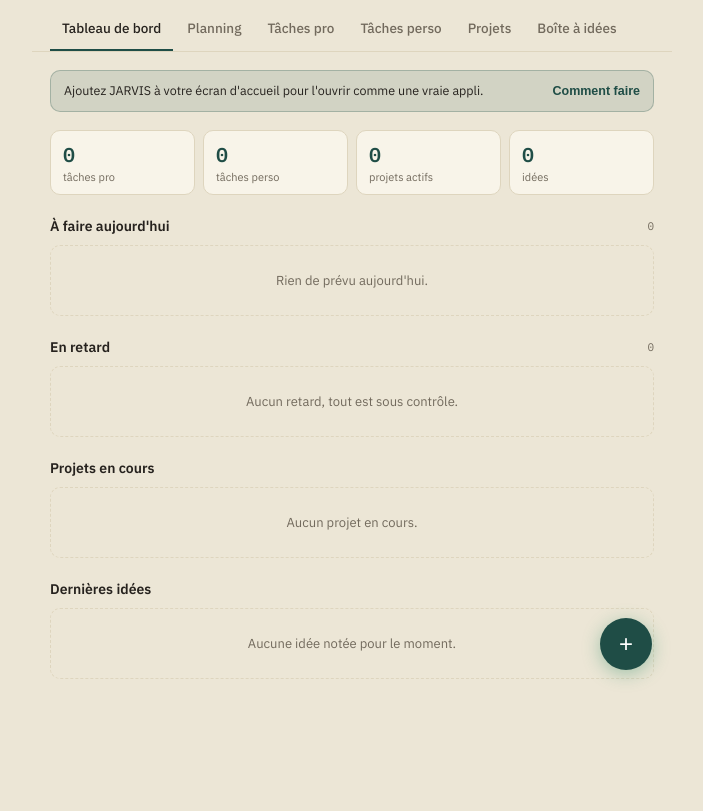
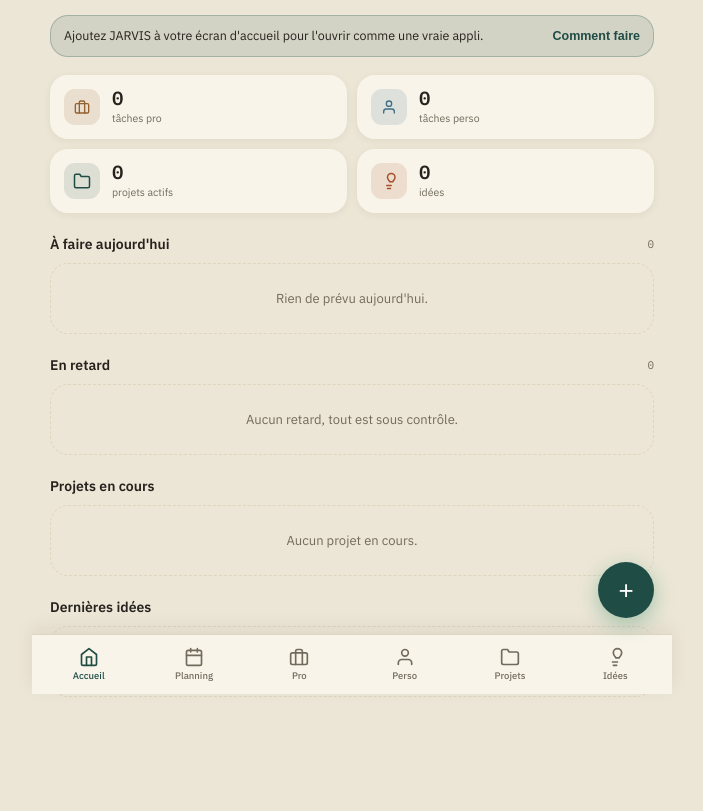
Before and after one commit to alexgatte-boop/JARVIS, a website: page index.html in a window 1280 px wide. Shown: the part 106-917 px from the top of the page, without its empty margins (288-991 px from the left). Before the commit the page ends 885 px from the top, so only its background shows below. Drawn offline with Linux system fonts and the light colour scheme; no server answers.

Commit message:
Add files via upload

```diff
--- a/index.html
+++ b/index.html
@@ -2,7 +2,7 @@
 <html lang="fr">
 <head>
 <meta charset="UTF-8">
-<meta name="viewport" content="width=device-width, initial-scale=1.0, viewport-fit=cover">
+<meta name="viewport" content="width=device-width, initial-scale=1.0, maximum-scale=1.0, user-scalable=no, viewport-fit=cover">
 <title>JARVIS</title>
 
 <meta name="apple-mobile-web-app-capable" content="yes">
@@ -36,8 +36,10 @@
     --banner-bg:#16332C;
     --banner-ink:#F3EEDD;
     --banner-ink-soft:rgba(243,238,221,.65);
-    --shadow: 0 1px 2px rgba(38,34,30,.06);
-    --radius: 10px;
+    --shadow: 0 4px 16px rgba(38,34,30,.08);
+    --shadow-sm: 0 2px 8px rgba(38,34,30,.06);
+    --radius: 18px;
+    --radius-sm: 12px;
   }
   *{box-sizing:border-box; margin:0; padding:0;}
   html,body{height:100%;}
@@ -53,7 +55,7 @@
 
   header.topbar{
     padding:calc(env(safe-area-inset-top) + 14px) 18px 16px; background:var(--banner-bg);
-    position:sticky; top:0; z-index:20;
+    position:sticky; top:0; z-index:20; border-radius:0 0 22px 22px;
   }
   .brand{ display:flex; align-items:baseline; justify-content:space-between; }
   .brand-mark{ font-family:'IBM Plex Mono', monospace; font-size:11px; letter-spacing:.08em; color:var(--banner-ink); display:flex; align-items:center; gap:6px; font-weight:600;}
@@ -62,29 +64,38 @@
   h1.title{ font-size:26px; font-weight:600; letter-spacing:-.01em; margin-top:6px; color:var(--banner-ink);}
 
   nav.tabs{
-    display:flex; gap:2px; overflow-x:auto; padding:14px 18px 0;
-    scrollbar-width:none;
-    border-bottom:1px solid var(--border);
+    position:fixed; bottom:0; left:50%; transform:translateX(-50%);
+    width:100%; max-width:640px; background:var(--surface);
+    border-top:1px solid var(--border); border-bottom:none;
+    display:flex; padding:6px 4px calc(env(safe-area-inset-bottom) + 6px);
+    box-shadow:0 -6px 18px rgba(38,34,30,.07);
+    z-index:30;
   }
-  nav.tabs::-webkit-scrollbar{display:none;}
   nav.tabs button{
+    flex:1; display:flex; flex-direction:column; align-items:center; gap:2px;
     appearance:none; border:none; background:transparent;
-    font-family:'IBM Plex Sans', sans-serif; font-size:13.5px; font-weight:500;
-    color:var(--ink-soft); padding:8px 12px 12px; white-space:nowrap; cursor:pointer;
-    border-bottom:2px solid transparent; transition:color .15s ease, border-color .15s ease;
+    font-family:'IBM Plex Sans', sans-serif; font-weight:500;
+    color:var(--ink-soft); padding:6px 2px; white-space:nowrap; cursor:pointer;
+    transition:color .15s ease;
   }
-  nav.tabs button.active{ color:var(--ink); border-bottom:2px solid var(--line);}
+  nav.tabs button svg{width:20px; height:20px; stroke-width:2;}
+  nav.tabs button span{font-size:9.5px;}
+  nav.tabs button.active{ color:var(--line); }
   nav.tabs button:hover:not(.active){color:var(--ink);}
 
-  main{padding:18px 18px 100px;}
+  main{padding:18px 18px 118px;}
   .view{display:none;}
   .view.active{display:block; animation:fadeIn .18s ease;}
   @keyframes fadeIn{from{opacity:0; transform:translateY(3px);} to{opacity:1; transform:translateY(0);}}
 
-  .stat-row{display:flex; gap:8px; margin-bottom:20px; flex-wrap:wrap;}
-  .stat-chip{flex:1; min-width:100px; background:var(--surface); border:1px solid var(--border); border-radius:var(--radius); padding:10px 12px;}
-  .stat-chip .num{font-family:'IBM Plex Mono', monospace; font-size:20px; font-weight:600; color:var(--line);}
-  .stat-chip .lbl{font-size:11px; color:var(--ink-soft); margin-top:2px;}
+  .stat-row{display:grid; grid-template-columns:1fr 1fr; gap:10px; margin-bottom:20px;}
+  .stat-chip{background:var(--surface); border-radius:var(--radius); padding:14px; box-shadow:var(--shadow-sm); display:flex; align-items:center; gap:12px;}
+  .stat-chip .stat-icon{width:36px; height:36px; border-radius:11px; display:flex; align-items:center; justify-content:center; flex-shrink:0; background:var(--line-soft); color:var(--line);}
+  .stat-chip .stat-icon.wood{background:var(--wood-soft); color:var(--wood);}
+  .stat-chip .stat-icon.moss{background:var(--moss-soft); color:var(--moss);}
+  .stat-chip .stat-icon.rust{background:var(--rust-soft); color:var(--rust);}
+  .stat-chip .num{font-family:'IBM Plex Mono', monospace; font-size:19px; font-weight:600; color:var(--ink); line-height:1;}
+  .stat-chip .lbl{font-size:10.5px; color:var(--ink-soft); margin-top:3px;}
 
   .section-heading{display:flex; align-items:center; justify-content:space-between; margin:22px 0 10px;}
   .section-heading h2{font-size:14px; font-weight:600; color:var(--ink);}
@@ -102,17 +113,22 @@
   .add-btn:hover{background:#0F241F;}
 
   .card{
-    background:var(--surface); border:1px solid var(--border); border-left:3px solid var(--line);
-    border-radius:var(--radius); padding:12px 14px; margin-bottom:8px; box-shadow:var(--shadow);
-    display:flex; align-items:flex-start; gap:10px;
+    background:var(--surface); border-radius:var(--radius); padding:13px 15px; margin-bottom:9px;
+    box-shadow:var(--shadow-sm); display:flex; align-items:flex-start; gap:11px;
+    transition:transform .1s ease;
   }
-  .card.pro{border-left-color:var(--wood);}
-  .card.perso{border-left-color:var(--moss);}
+  .card:active{transform:scale(.985);}
+  .card-icon{
+    width:32px; height:32px; border-radius:10px; display:flex; align-items:center; justify-content:center;
+    flex-shrink:0; margin-top:1px;
+  }
+  .card.pro .card-icon{background:var(--wood-soft); color:var(--wood);}
+  .card.perso .card-icon{background:var(--moss-soft); color:var(--moss);}
   .card.done{opacity:.5;}
   .card.done .card-title{text-decoration:line-through;}
 
   .check{
-    width:19px; height:19px; border-radius:50%; border:1.5px solid var(--ink-soft);
+    width:21px; height:21px; border-radius:50%; border:1.5px solid var(--ink-soft);
     flex-shrink:0; margin-top:2px; cursor:pointer;
     display:flex; align-items:center; justify-content:center; transition: all .15s ease; background:transparent;
   }
@@ -121,7 +137,7 @@
 
   .card-body{flex:1; min-width:0;}
   .card-title{font-size:14.5px; font-weight:500; color:var(--ink); line-height:1.4; word-break:break-word;}
-  .card-meta{display:flex; gap:8px; margin-top:5px; flex-wrap:wrap; align-items:center;}
+  .card-meta{display:flex; gap:6px; margin-top:6px; flex-wrap:wrap; align-items:center;}
   .tag{font-family:'IBM Plex Mono', monospace; font-size:10.5px; padding:2px 6px; border-radius:4px; color:var(--ink-soft); background:var(--surface-2);}
   .tag.prio-haute{background:var(--rust-soft); color:var(--rust);}
   .tag.prio-normale{background:var(--line-soft); color:var(--line);}
@@ -134,7 +150,7 @@
   .empty{padding:26px 14px; text-align:center; color:var(--ink-soft); font-size:13px; border:1px dashed var(--border); border-radius:var(--radius);}
 
   input, select, textarea{
-    font-family:'IBM Plex Sans', sans-serif; font-size:14px; background:var(--surface);
+    font-family:'IBM Plex Sans', sans-serif; font-size:16px; background:var(--surface);
     border:1px solid var(--border); border-radius:8px; padding:10px 12px; color:var(--ink); outline:none; width:100%;
   }
   input:focus, select:focus, textarea:focus{border-color:var(--line);}
@@ -151,20 +167,20 @@
   .filter-chip{font-family:'IBM Plex Mono', monospace; font-size:11px; padding:5px 10px; border-radius:20px; border:1px solid var(--border); background:var(--surface); color:var(--ink-soft); cursor:pointer;}
   .filter-chip.active{background:var(--line); border-color:var(--line); color:#fff;}
 
-  .project-card{background:var(--surface); border:1px solid var(--border); border-radius:var(--radius); padding:14px; margin-bottom:10px; box-shadow:var(--shadow);}
+  .project-card{background:var(--surface); border-radius:var(--radius); padding:16px; margin-bottom:10px; box-shadow:var(--shadow-sm);}
   .project-top{display:flex; justify-content:space-between; align-items:flex-start; gap:8px;}
   .project-name{font-size:15px; font-weight:600;}
   .project-desc{font-size:13px; color:var(--ink-soft); margin-top:4px; line-height:1.45;}
-  .project-status{font-family:'IBM Plex Mono', monospace; font-size:10.5px; padding:3px 8px; border-radius:4px; flex-shrink:0;}
+  .project-status{font-family:'IBM Plex Mono', monospace; font-size:10.5px; padding:4px 10px; border-radius:20px; flex-shrink:0;}
   .status-en_cours{background:var(--line-soft); color:var(--line);}
   .status-en_pause{background:var(--wood-soft); color:var(--wood);}
   .status-termine{background:var(--moss-soft); color:var(--moss);}
-  .project-bar-track{height:5px; background:var(--surface-2); border-radius:4px; margin-top:12px; overflow:hidden;}
-  .project-bar-fill{height:100%; background:var(--line); border-radius:4px;}
-  .project-footer{display:flex; justify-content:space-between; align-items:center; margin-top:10px;}
+  .project-bar-track{height:6px; background:var(--surface-2); border-radius:10px; margin-top:14px; overflow:hidden;}
+  .project-bar-fill{height:100%; background:var(--line); border-radius:10px;}
+  .project-footer{display:flex; justify-content:space-between; align-items:center; margin-top:12px;}
   .project-footer .mono{font-size:10.5px; color:var(--ink-soft);}
 
-  .idea-card{background:var(--surface); border:1px solid var(--border); border-radius:var(--radius); padding:13px 14px; margin-bottom:8px; box-shadow:var(--shadow);}
+  .idea-card{background:var(--surface); border-radius:var(--radius); padding:14px 16px; margin-bottom:9px; box-shadow:var(--shadow-sm);}
   .idea-text{font-size:14px; line-height:1.5;}
   .idea-meta{display:flex; justify-content:space-between; align-items:center; margin-top:8px;}
 
@@ -190,7 +206,8 @@
 
   .overlay{position:fixed; inset:0; background:rgba(30,26,20,.5); display:none; align-items:flex-end; justify-content:center; z-index:100;}
   .overlay.open{display:flex;}
-  .modal{background:var(--surface); border-top:1px solid var(--border); width:100%; max-width:640px; border-radius:16px 16px 0 0; padding:20px 18px calc(env(safe-area-inset-bottom) + 26px); max-height:88vh; overflow-y:auto;}
+  .modal{background:var(--surface); width:100%; max-width:640px; border-radius:24px 24px 0 0; padding:8px 20px calc(env(safe-area-inset-bottom) + 28px); max-height:88vh; overflow-y:auto;}
+  .modal-handle{width:38px; height:4px; background:var(--border); border-radius:4px; margin:2px auto 16px;}
   .modal h3{font-size:16px; margin-bottom:14px;}
   .field{margin-bottom:12px;}
   .field label{display:block; font-size:11.5px; color:var(--ink-soft); margin-bottom:5px; font-family:'IBM Plex Mono', monospace;}
@@ -213,12 +230,12 @@
   .category-picker button.active{background:var(--line); border-color:var(--line); color:#fff;}
 
   .fab{
-    position:fixed; bottom:calc(env(safe-area-inset-bottom) + 24px); right:calc(50% - 320px + 20px);
-    width:52px; height:52px; border-radius:50%; background:var(--line); color:#fff; border:none;
-    font-size:24px; box-shadow:0 4px 18px rgba(47,143,104,.4); cursor:pointer; z-index:30;
+    position:fixed; bottom:calc(env(safe-area-inset-bottom) + 76px); right:calc(50% - 320px + 18px);
+    width:56px; height:56px; border-radius:50%; background:var(--line); color:#fff; border:none;
+    font-size:26px; box-shadow:0 6px 20px rgba(47,143,104,.4); cursor:pointer; z-index:35;
     display:flex; align-items:center; justify-content:center;
   }
-  @media (max-width:680px){ .fab{right:20px;} }
+  @media (max-width:680px){ .fab{right:18px;} }
 
   .install-banner{
     display:flex; align-items:center; gap:10px; background:var(--line-soft); border:1px solid var(--line-soft2);
@@ -240,12 +257,30 @@
   </header>
 
   <nav class="tabs" id="tabs">
-    <button data-view="dashboard" class="active">Tableau de bord</button>
-    <button data-view="planning">Planning</button>
-    <button data-view="pro">Tâches pro</button>
-    <button data-view="perso">Tâches perso</button>
-    <button data-view="projets">Projets</button>
-    <button data-view="idees">Boîte à idées</button>
+    <button data-view="dashboard" class="active">
+      <svg viewBox="0 0 24 24" fill="none" stroke="currentColor" stroke-linecap="round" stroke-linejoin="round"><path d="M3 9l9-7 9 7v11a2 2 0 0 1-2 2H5a2 2 0 0 1-2-2z"/><path d="M9 22V12h6v10"/></svg>
+      <span>Accueil</span>
+    </button>
+    <button data-view="planning">
+      <svg viewBox="0 0 24 24" fill="none" stroke="currentColor" stroke-linecap="round" stroke-linejoin="round"><rect x="3" y="4" width="18" height="18" rx="2"/><path d="M16 2v4M8 2v4M3 10h18"/></svg>
+      <span>Planning</span>
+    </button>
+    <button data-view="pro">
+      <svg viewBox="0 0 24 24" fill="none" stroke="currentColor" stroke-linecap="round" stroke-linejoin="round"><rect x="2" y="7" width="20" height="14" rx="2"/><path d="M16 21V5a2 2 0 0 0-2-2h-4a2 2 0 0 0-2 2v16"/></svg>
+      <span>Pro</span>
+    </button>
+    <button data-view="perso">
+      <svg viewBox="0 0 24 24" fill="none" stroke="currentColor" stroke-linecap="round" stroke-linejoin="round"><path d="M20 21v-2a4 4 0 0 0-4-4H8a4 4 0 0 0-4 4v2"/><circle cx="12" cy="7" r="4"/></svg>
+      <span>Perso</span>
+    </button>
+    <button data-view="projets">
+      <svg viewBox="0 0 24 24" fill="none" stroke="currentColor" stroke-linecap="round" stroke-linejoin="round"><path d="M22 19a2 2 0 0 1-2 2H4a2 2 0 0 1-2-2V5a2 2 0 0 1 2-2h5l2 3h9a2 2 0 0 1 2 2z"/></svg>
+      <span>Projets</span>
+    </button>
+    <button data-view="idees">
+      <svg viewBox="0 0 24 24" fill="none" stroke="currentColor" stroke-linecap="round" stroke-linejoin="round"><path d="M9 18h6M10 22h4M15 2a5 5 0 0 0-5 5c0 1.8.6 2.8 1.5 3.8.7.7 1.2 1.5 1.4 2.2h4.2c.2-.7.7-1.5 1.4-2.2C19.4 9.8 20 8.8 20 7a5 5 0 0 0-5-5z"/></svg>
+      <span>Idées</span>
+    </button>
   </nav>
 
   <main>
@@ -310,7 +345,7 @@
   <button class="fab" id="fab" title="Saisie rapide">+</button>
 </div>
 
-<div class="overlay" id="overlay"><div class="modal" id="modal-content"></div></div>
+<div class="overlay" id="overlay"><div class="modal"><div class="modal-handle"></div><div id="modal-content"></div></div></div>
 
 <script>
 let DATA = {
@@ -535,12 +570,15 @@
 }
 
 // ---------- Task rendering ----------
+const ICON_PRO = '<svg viewBox="0 0 24 24" fill="none" stroke="currentColor" stroke-width="2" stroke-linecap="round" stroke-linejoin="round" width="16" height="16"><rect x="2" y="7" width="20" height="14" rx="2"/><path d="M16 21V5a2 2 0 0 0-2-2h-4a2 2 0 0 0-2 2v16"/></svg>';
+const ICON_PERSO = '<svg viewBox="0 0 24 24" fill="none" stroke="currentColor" stroke-width="2" stroke-linecap="round" stroke-linejoin="round" width="16" height="16"><path d="M20 21v-2a4 4 0 0 0-4-4H8a4 4 0 0 0-4 4v2"/><circle cx="12" cy="7" r="4"/></svg>';
 function taskCard(t, kind){
   const proj = DATA.projects.find(p => p.id === t.projectId);
   const late = isLate(t);
   return `
     <div class="card ${kind}${t.done ? ' done' : ''}" data-id="${t.id}">
       <div class="check${t.done ? ' checked' : ''}" onclick="toggleTask('${kind}','${t.id}')"></div>
+      <div class="card-icon">${kind==='pro' ? ICON_PRO : ICON_PERSO}</div>
       <div class="card-body" onclick="openTaskModal('${kind}','${t.id}')">
         <div class="card-title">${escapeHtml(t.title)}</div>
         <div class="card-meta">
@@ -1002,11 +1040,13 @@
   const openPerso = DATA.tasksPerso.filter(t => !t.done);
   const activeProjects = DATA.projects.filter(p => p.status === 'en_cours');
 
+  const ICON_FOLDER = '<svg viewBox="0 0 24 24" fill="none" stroke="currentColor" stroke-width="2" stroke-linecap="round" stroke-linejoin="round" width="18" height="18"><path d="M22 19a2 2 0 0 1-2 2H4a2 2 0 0 1-2-2V5a2 2 0 0 1 2-2h5l2 3h9a2 2 0 0 1 2 2z"/></svg>';
+  const ICON_BULB = '<svg viewBox="0 0 24 24" fill="none" stroke="currentColor" stroke-width="2" stroke-linecap="round" stroke-linejoin="round" width="18" height="18"><path d="M9 18h6M10 22h4M15 2a5 5 0 0 0-5 5c0 1.8.6 2.8 1.5 3.8.7.7 1.2 1.5 1.4 2.2h4.2c.2-.7.7-1.5 1.4-2.2C19.4 9.8 20 8.8 20 7a5 5 0 0 0-5-5z"/></svg>';
   document.getElementById('stat-row').innerHTML = `
-    <div class="stat-chip"><div class="num">${openPro.length}</div><div class="lbl">tâches pro</div></div>
-    <div class="stat-chip"><div class="num">${openPerso.length}</div><div class="lbl">tâches perso</div></div>
-    <div class="stat-chip"><div class="num">${activeProjects.length}</div><div class="lbl">projets actifs</div></div>
-    <div class="stat-chip"><div class="num">${DATA.ideas.length}</div><div class="lbl">idées</div></div>
+    <div class="stat-chip"><div class="stat-icon wood">${ICON_PRO}</div><div><div class="num">${openPro.length}</div><div class="lbl">tâches pro</div></div></div>
+    <div class="stat-chip"><div class="stat-icon moss">${ICON_PERSO}</div><div><div class="num">${openPerso.length}</div><div class="lbl">tâches perso</div></div></div>
+    <div class="stat-chip"><div class="stat-icon">${ICON_FOLDER}</div><div><div class="num">${activeProjects.length}</div><div class="lbl">projets actifs</div></div></div>
+    <div class="stat-chip"><div class="stat-icon rust">${ICON_BULB}</div><div><div class="num">${DATA.ideas.length}</div><div class="lbl">idées</div></div></div>
   `;
 
   const allOpen = [...openPro.map(t=>({...t,kind:'pro'})), ...openPerso.map(t=>({...t,kind:'perso'}))];
```
